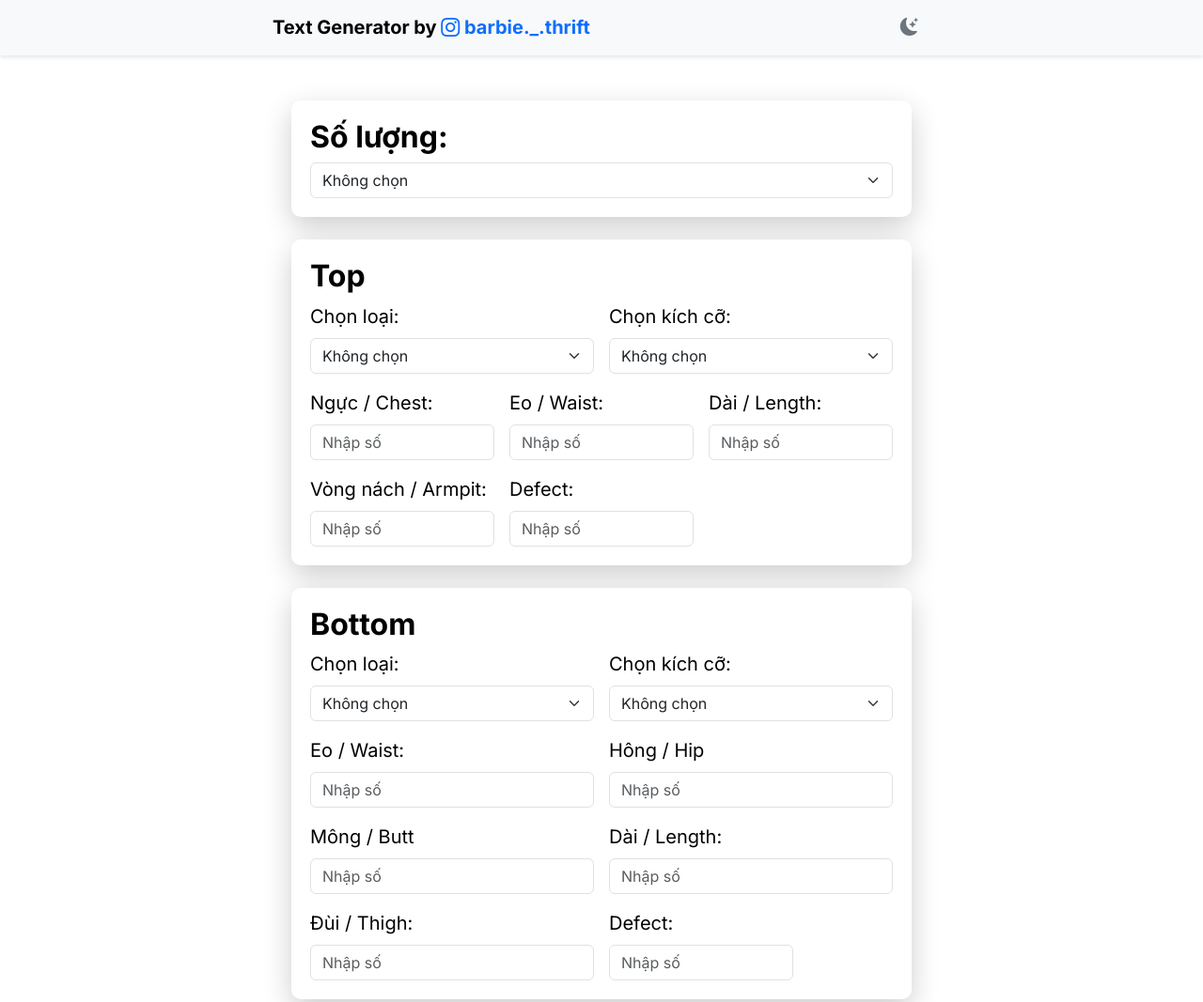
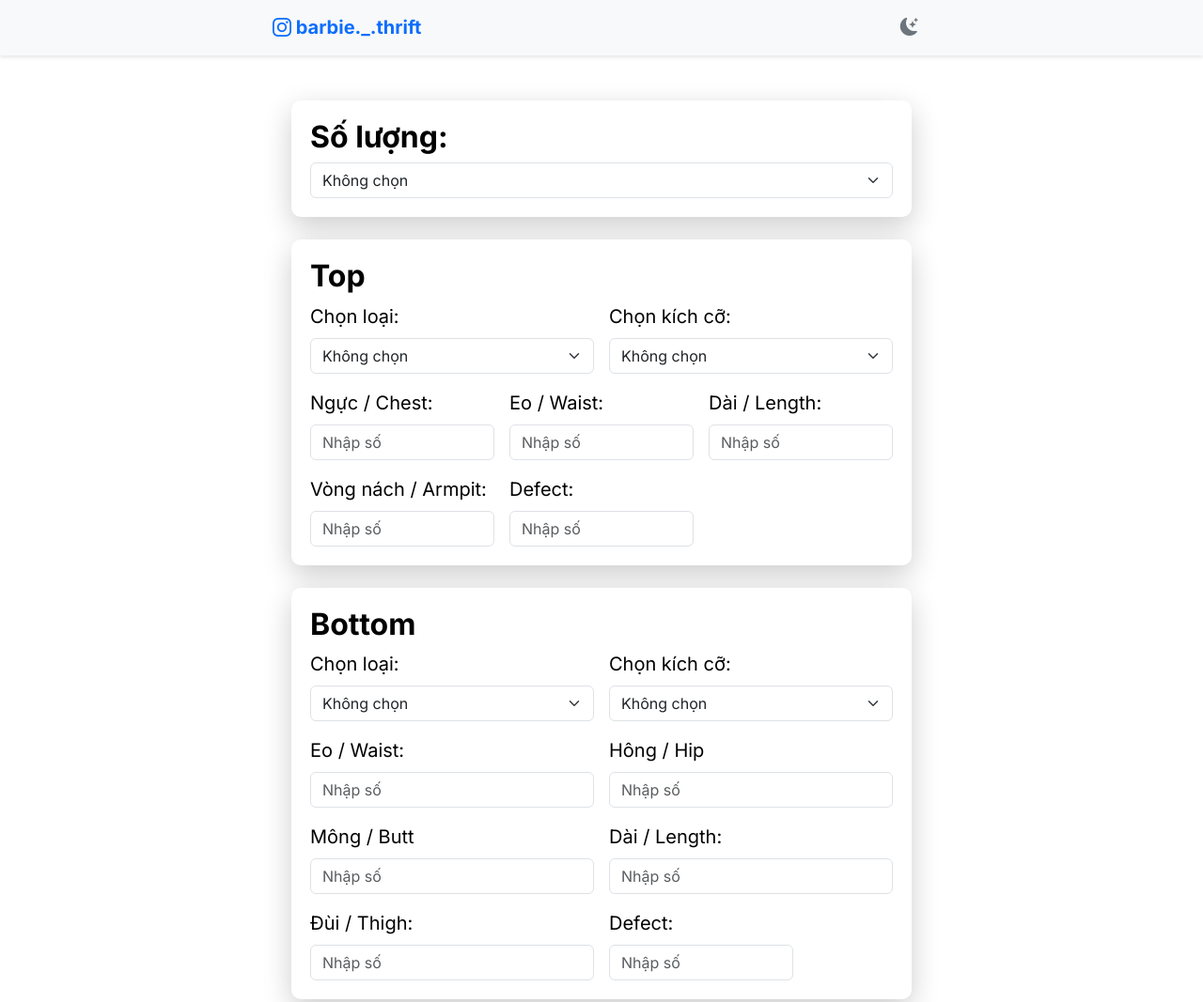
Before and after one commit to k1enn/barbie-thrift-tool, a plain HTML site: page index.html in a window 1280 px wide. Shown: the top 1067 px of the page at 94% size. Drawn offline with nearby package versions, Linux system fonts and the light colour scheme.

Commit message:
Update index.html

```diff
--- a/index.html
+++ b/index.html
@@ -18,8 +18,7 @@
 <body class="inter-body">
     <nav class="navbar navbar-expand-lg bg-body-tertiary">
         <div class="container">
-            <span class="navbar-brand inter-title">Text Generator by
-                <a href="https://www.instagram.com/barbie._.thrift/" target="_blank" class="text-decoration-none">
+            <span class="navbar-brand inter-title"><a href="https://www.instagram.com/barbie._.thrift/" target="_blank" class="text-decoration-none">
                     <i class="bi bi-instagram"></i> barbie._.thrift
                 </a>
             </span>
```
